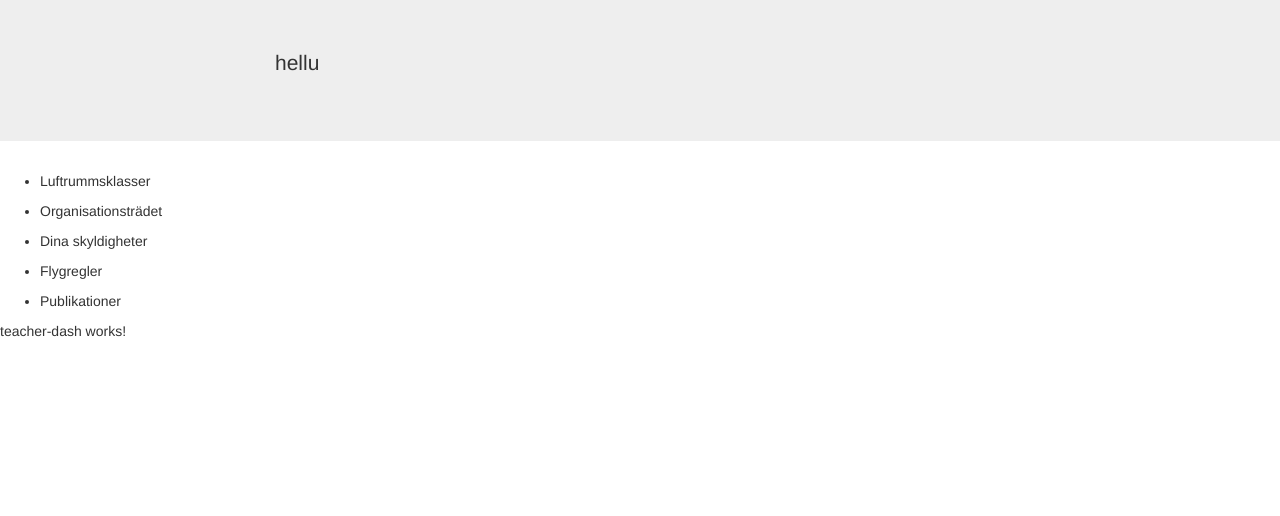
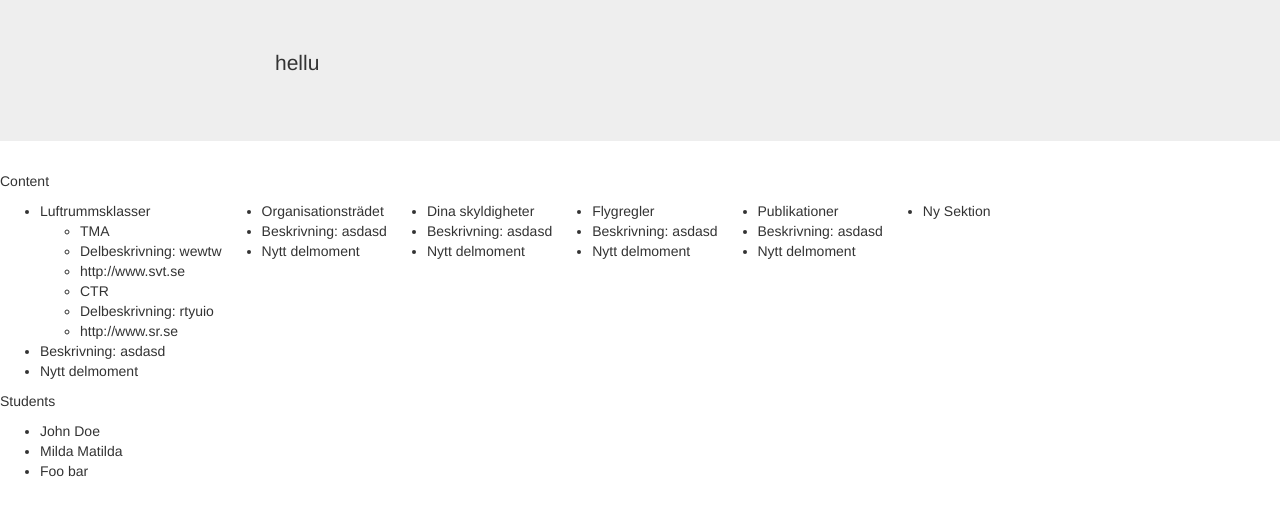
Before and after one commit to aeakoski/sedu, an Angular app: page /teacher in a window 1280 px wide. Shown: the top 516 px of the page. Built offline with nearby package versions, Linux system fonts and the light colour scheme.

Commit message:
Teacher-view feches mock-data

```diff
--- a/src/app/teacher-dash/teacher-dash.component.css
+++ b/src/app/teacher-dash/teacher-dash.component.css
@@ -0,0 +1,8 @@
+ul{
+  style:none;
+}
+.sections{
+  display:inline-block;
+  vertical-align:top;
+
+}
--- a/src/app/teacher-dash/teacher-dash.component.html
+++ b/src/app/teacher-dash/teacher-dash.component.html
@@ -1,7 +1,27 @@
-<ul *ngFor="let selection of selections">
-  <li>{{selection.name}}</li>
+<p>
+  Content
+</p>
+<ul class="sections" *ngFor="let section of selections">
+  <li class="section">{{section.name}}
+    <ul *ngFor="let part of section.sectionParts">
+      <li>{{part.name}}</li>
+      <li>Delbeskrivning: {{part.description}}</li>
+      <li>{{part.videoURL}}</li>
+
+    </ul>
+  </li>
+  <li>Beskrivning: {{section.description}}</li>
+  <li>Nytt delmoment</li>
+</ul>
+<ul class="sections">
+  <li>Ny Sektion</li>
 </ul>
 
 <p>
-  teacher-dash works!
+  Students
 </p>
+<ul>
+  <li>John Doe</li>
+  <li>Milda Matilda</li>
+  <li>Foo bar</li>
+</ul>
```
Also changed, not shown: 1 other file (tests, documents, lock files or other folders).
